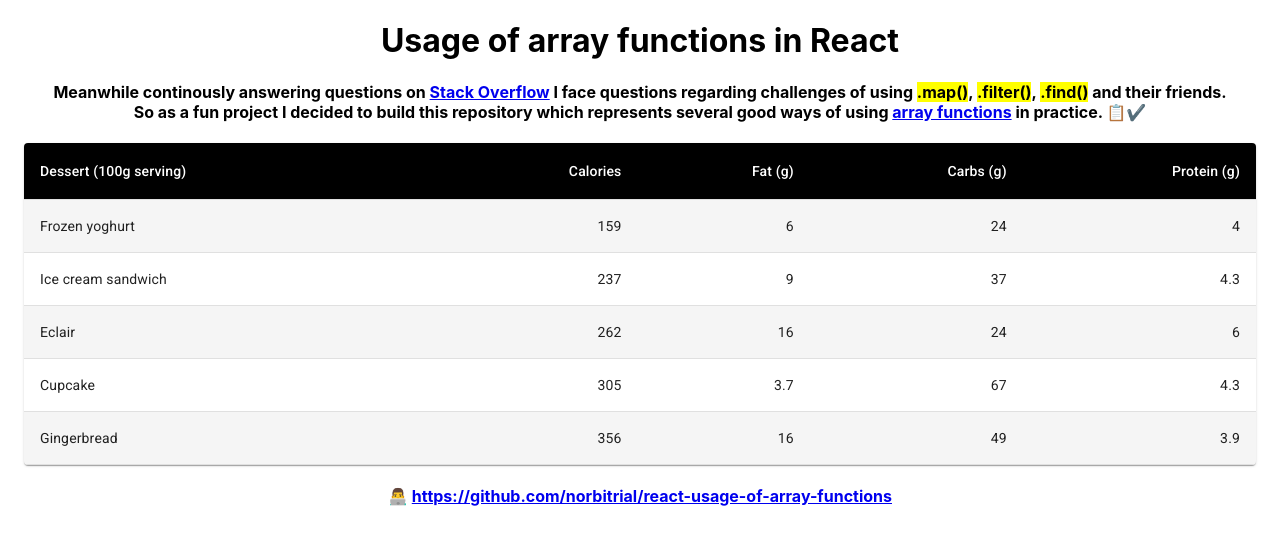
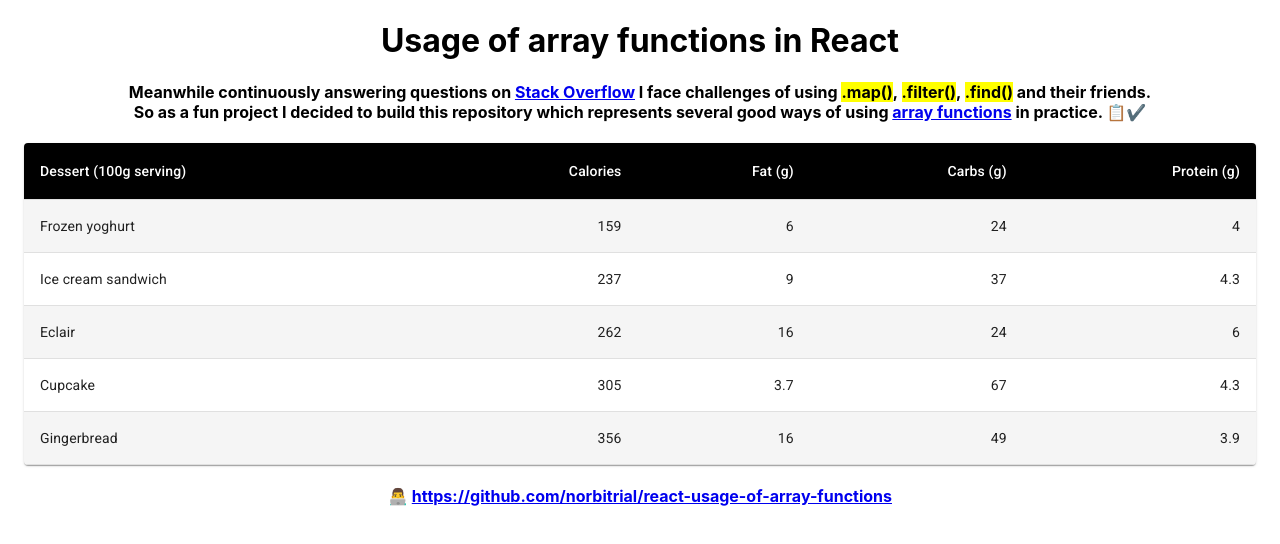
Before and after one commit to norbitrial/react-usage-of-array-functions, a React (Create React App) app: page / in a window 1280 px wide. Shown: the top 544 px of the page. Built offline with nearby package versions, Linux system fonts and the light colour scheme.

Commit message:
Corrected typo

```diff
--- a/src/App.tsx
+++ b/src/App.tsx
@@ -29,7 +29,7 @@ const App = () => {
       <Container maxWidth="lg" className={styles["app-main"]}>
         <h1>Usage of array functions in React</h1>
         <h4>
-          Meanwhile continously answering questions on{" "}
+          Meanwhile continuously answering questions on{" "}
           <a
             href="https://stackoverflow.com/users/7599510/norbitrial?tab=profile"
             target="_blank"
@@ -37,7 +37,7 @@ const App = () => {
           >
             Stack Overflow
           </a>{" "}
-          I face questions regarding challenges of using{" "}
+          I face challenges of using{" "}
           <span role="img" aria-label="code" className={styles["code"]}>
             .map()
           </span>
```
Also changed, not shown: 1 other file (tests, documents, lock files or other folders).
